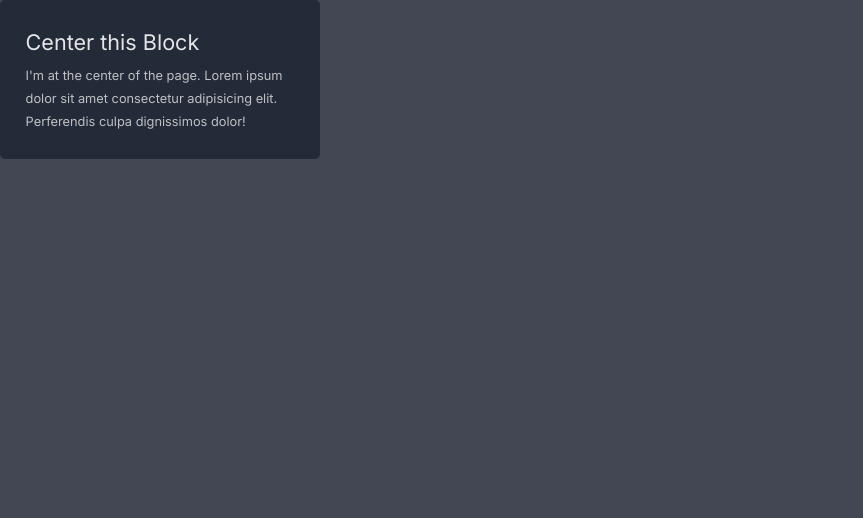
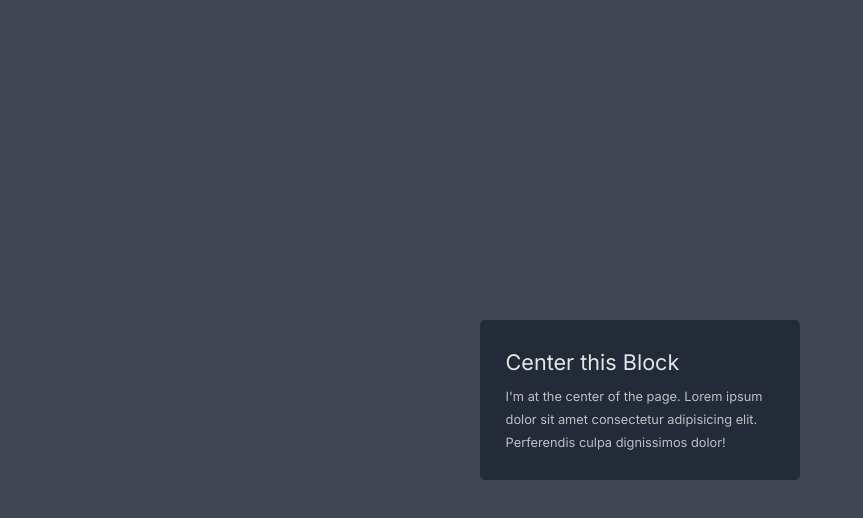
Before and after one commit to tanvirSajib/css-laracast, a plain HTML site: page grid/5-center-a-div.html in a window 1280 px wide. Shown: the whole page, without its empty margins (0-863 px from the left). Drawn offline with nearby package versions, Linux system fonts and the light colour scheme.

Commit message:
css done

```diff
--- a/grid/5-center-a-div.html
+++ b/grid/5-center-a-div.html
@@ -1,10 +1,18 @@
 <!DOCTYPE html>
 <html lang="en">
+
 <head>
     <title>Center a Div</title>
     <meta name="viewport" content="width=device-width, initial-scale=1.0" />
     <link rel="stylesheet" href="./base.css" />
     <style type="text/css">
+        section {
+            width: 100vw;
+            height: 100vh;
+
+            display: grid;
+            place-items: center center;
+        }
 
         div {
             background-color: #232b38;
@@ -13,6 +21,7 @@
             border-radius: 0.3rem;
 
         }
+
         p {
             margin-top: 0.4rem;
             font-size: 0.8rem;
@@ -21,15 +30,18 @@
         }
     </style>
 </head>
+
 <body>
     <section>
         <div>
             <h2>Center this Block</h2>
             <p>
-               I'm at the center of the page. Lorem ipsum dolor sit amet consectetur adipisicing elit. Perferendis culpa
+                I'm at the center of the page. Lorem ipsum dolor sit amet consectetur adipisicing elit. Perferendis
+                culpa
                 dignissimos dolor!
             </p>
         </div>
     </section>
 </body>
+
 </html>
```
Lines whose indentation alone changed are shown as unchanged.
